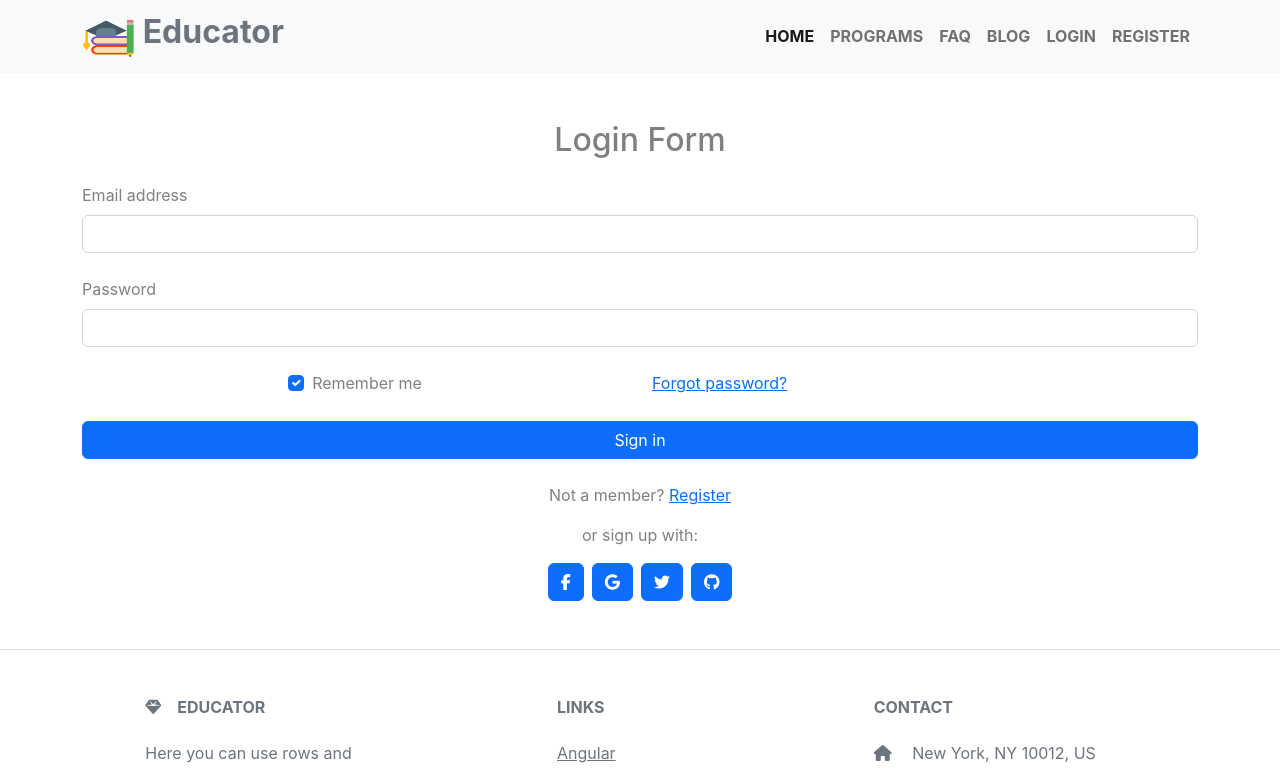
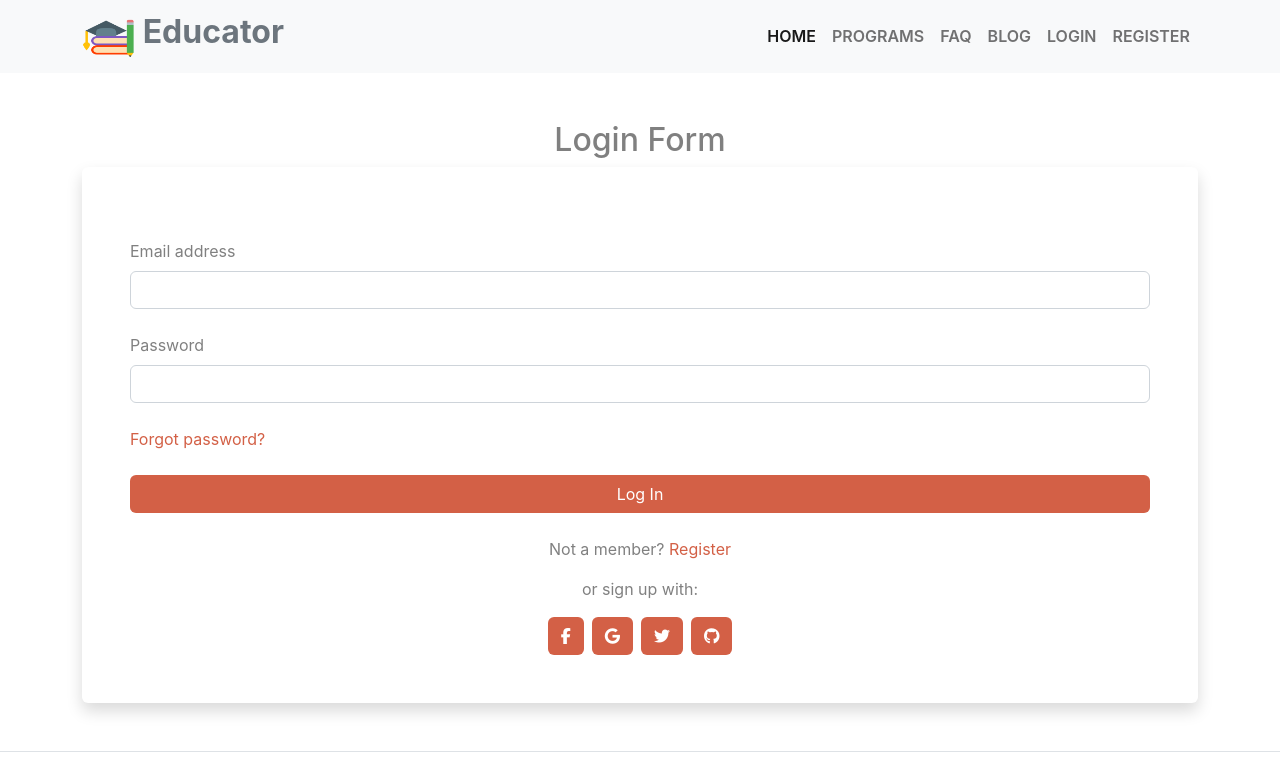
Before and after one commit to mohaimenur1/educator-client-react, a React (Create React App) app: page /login in a window 1280 px wide. Shown: the top 768 px of the page. Built offline with nearby package versions, Linux system fonts and the light colour scheme.

Commit message:
fixing some css color issue

```diff
--- a/src/App.css
+++ b/src/App.css
@@ -1,5 +1,21 @@
 body {
   color: grey;
+}
+
+/* h1,
+h2,
+h3,
+h4,
+h5,
+h6,
+p,
+i {
+  color: white;
+} */
+
+.link-text-color {
+  color: rgb(211, 96, 70);
+  text-decoration: none;
 }
 
 .App {
--- a/src/components/Card/Card.js
+++ b/src/components/Card/Card.js
@@ -6,7 +6,7 @@ const Card = ({ program }) => {
   return (
     <div className="col-lg-6">
       <div className="card shadow-lg h-100">
-        <img src={program.image} className="card-img-top" alt="..." />
+        <img src={program.image} className="card-img-top img-fluid" alt="..." />
         <div className="card-body">
           <div className="card-details d-flex justify-content-between">
             <h5 className="card-title fw-bold">{program.pragram_name}</h5>
--- /dev/null
+++ b/src/components/Footer/Footer.css
@@ -0,0 +1,4 @@
+.bg-footer {
+  background-color: rgb(211, 96, 70);
+  color: white;
+}
--- a/src/components/Footer/Footer.js
+++ b/src/components/Footer/Footer.js
@@ -1,4 +1,5 @@
 import React from "react";
+import "./Footer.css";
 
 const Footer = () => {
   return (
@@ -110,7 +111,7 @@ const Footer = () => {
           </section>
         </section>
 
-        <div className="text-center p-4">
+        <div className="text-center p-4 bg-footer">
           © 2021 Copyright:
           <a className="text-reset fw-bold">Educator by Rahi</a>
         </div>
--- /dev/null
+++ b/src/components/Navbar/Navbar.css
@@ -0,0 +1,3 @@
+.navbar-bg {
+  background-color: #3f4e4f;
+}
--- a/src/components/Navbar/Navbar.js
+++ b/src/components/Navbar/Navbar.js
@@ -1,6 +1,7 @@
 import React from "react";
 import { Link } from "react-router-dom";
 import NavImg from "./icon4.png";
+import "./Navbar.css";
 
 const Navbar = () => {
   return (
@@ -28,7 +29,7 @@ const Navbar = () => {
               <li className="nav-item">
                 <Link
                   to="/"
-                  className="nav-link fw-bold text-uppercase active"
+                  className="nav-link fw-semibold text-uppercase active"
                   aria-current="page"
                 >
                   Home
@@ -37,26 +38,31 @@ const Navbar = () => {
               <li className="nav-item">
                 <Link
                   to="/programs"
-                  className="nav-link fw-bold text-uppercase"
+                  className="nav-link fw-semibold text-uppercase"
                 >
                   Programs
                 </Link>
               </li>
               <li className="nav-item">
-                <Link className="nav-link fw-bold text-uppercase">Faq</Link>
+                <Link className="nav-link fw-semibold text-uppercase">Faq</Link>
               </li>
               <li className="nav-item">
-                <Link className="nav-link fw-bold text-uppercase">Blog</Link>
+                <Link className="nav-link fw-semibold text-uppercase">
+                  Blog
+                </Link>
               </li>
               <li className="nav-item">
-                <Link to="/login" className="nav-link fw-bold text-uppercase">
+                <Link
+                  to="/login"
+                  className="nav-link fw-semibold text-uppercase"
+                >
                   Login
                 </Link>
               </li>
               <li className="nav-item">
                 <Link
                   to="/register"
-                  className="nav-link fw-bold text-uppercase"
+                  className="nav-link fw-semibold text-uppercase"
                 >
                   Register
                 </Link>
--- /dev/null
+++ b/src/page/Login/Login.css
@@ -0,0 +1,9 @@
+.login-btn-bg {
+  background-color: rgb(211, 96, 70);
+  color: white;
+}
+
+.login-btn-bg:hover {
+  background-color: rgb(123, 39, 20);
+  color: white;
+}
--- a/src/page/Login/Login.js
+++ b/src/page/Login/Login.js
@@ -1,11 +1,13 @@
 import React from "react";
 import { Link } from "react-router-dom";
+import "./Login.css";
 
 const Login = () => {
   return (
     <div className="container mt-5 ">
       <h2 className="text-center">Login Form</h2>
-      <form className="mt-4">
+      <div className="card shadow">
+        <form className="mt-4 p-5">
           <div className="form-outline mb-4">
             <label className="form-label" for="form2Example1">
               Email address
@@ -17,59 +19,79 @@ const Login = () => {
             <label className="form-label" for="form2Example2">
               Password
             </label>
-          <input type="password" id="form2Example2" className="form-control" />
+            <input
+              type="password"
+              id="form2Example2"
+              className="form-control"
+            />
           </div>
 
           <div className="row mb-4">
-          <div className="col d-flex justify-content-center">
-            <div className="form-check">
+            {/* <div className="col d-flex justify-content-center">
+              <div className="form-check link-text-color">
                 <input
-                className="form-check-input"
+                  className="form-check-input "
                   type="checkbox"
                   value=""
                   id="form2Example34"
                   checked
                 />
-              <label className="form-check-label" for="form2Example34">
+                <label className="form-check-label " for="form2Example34">
                   {" "}
                   Remember me{" "}
                 </label>
               </div>
-          </div>
+            </div> */}
 
             <div className="col">
-            <a href="#!">Forgot password?</a>
+              <Link className="link-text-color">Forgot password?</Link>
             </div>
           </div>
           <div class="d-grid gap-2">
-          <button type="submit" className="btn btn-primary btn-block mb-4">
-            Sign in
+            <button type="submit" className="btn login-btn-bg btn-block mb-4">
+              Log In
             </button>
           </div>
 
           <div className="text-center">
             <p>
-            Not a member? <Link to="/register">Register</Link>
+              Not a member?{" "}
+              <Link to="/register" className="link-text-color">
+                Register
+              </Link>
             </p>
             <p>or sign up with:</p>
-          <button type="button" className="btn btn-primary btn-floating mx-1">
+            <button
+              type="button"
+              className="btn login-btn-bg btn-floating mx-1"
+            >
               <i className="fab fa-facebook-f"></i>
             </button>
 
-          <button type="button" className="btn btn-primary btn-floating mx-1">
+            <button
+              type="button"
+              className="btn login-btn-bg btn-floating mx-1"
+            >
               <i className="fab fa-google"></i>
             </button>
 
-          <button type="button" className="btn btn-primary btn-floating mx-1">
+            <button
+              type="button"
+              className="btn login-btn-bg btn-floating mx-1"
+            >
               <i className="fab fa-twitter"></i>
             </button>
 
-          <button type="button" className="btn btn-primary btn-floating mx-1">
+            <button
+              type="button"
+              className="btn login-btn-bg btn-floating mx-1"
+            >
               <i className="fab fa-github"></i>
             </button>
           </div>
         </form>
       </div>
+    </div>
   );
 };
 
--- /dev/null
+++ b/src/page/ProgramDetails/ProgramDetails.css
@@ -0,0 +1,4 @@
+.heading-bg {
+  background-color: rgb(211, 96, 70);
+  color: white;
+}
--- a/src/page/ProgramDetails/ProgramDetails.js
+++ b/src/page/ProgramDetails/ProgramDetails.js
@@ -1,5 +1,6 @@
 import React from "react";
 import { useLoaderData } from "react-router-dom";
+import "./ProgramDetails.css";
 
 const ProgramDetails = () => {
   const detailsData = useLoaderData();
@@ -19,8 +20,8 @@ const ProgramDetails = () => {
   return (
     <div className="container">
       <div className="card shadow mt-3">
-        <div className="card-footer">
-          <h5 className="card-title text-center mt-5 text-decoration-underline display-4 text-secondary">
+        <div className="card-footer heading-bg">
+          <h5 className="card-title text-center mt-5 text-decoration-underline display-4 ">
             {detailsData?.pragram_name}
           </h5>
         </div>
--- a/src/page/Register/Register.js
+++ b/src/page/Register/Register.js
@@ -17,7 +17,7 @@ const Register = () => {
               <div className="col">
                 <div className="form-outline">
                   <label className="form-label" for="form3Example1">
-                    Name
+                    Full Name
                   </label>
                   <input
                     type="text"
@@ -45,6 +45,12 @@ const Register = () => {
                 className="form-control"
               />
             </div>
+            <div className="form-outline mb-4">
+              <label className="form-label" for="form3Example4">
+                Photo URL
+              </label>
+              <input type="text" id="form3Example4" className="form-control" />
+            </div>
 
             <div className="form-check d-flex justify-content-center mb-4">
               <input
@@ -61,7 +67,7 @@ const Register = () => {
 
             <div class="d-grid gap-2">
               <button type="submit" className="btn btn-primary btn-block mb-4">
-                Sign up
+                Register
               </button>
             </div>
           </form>
```
Lines whose indentation alone changed are shown as unchanged.
